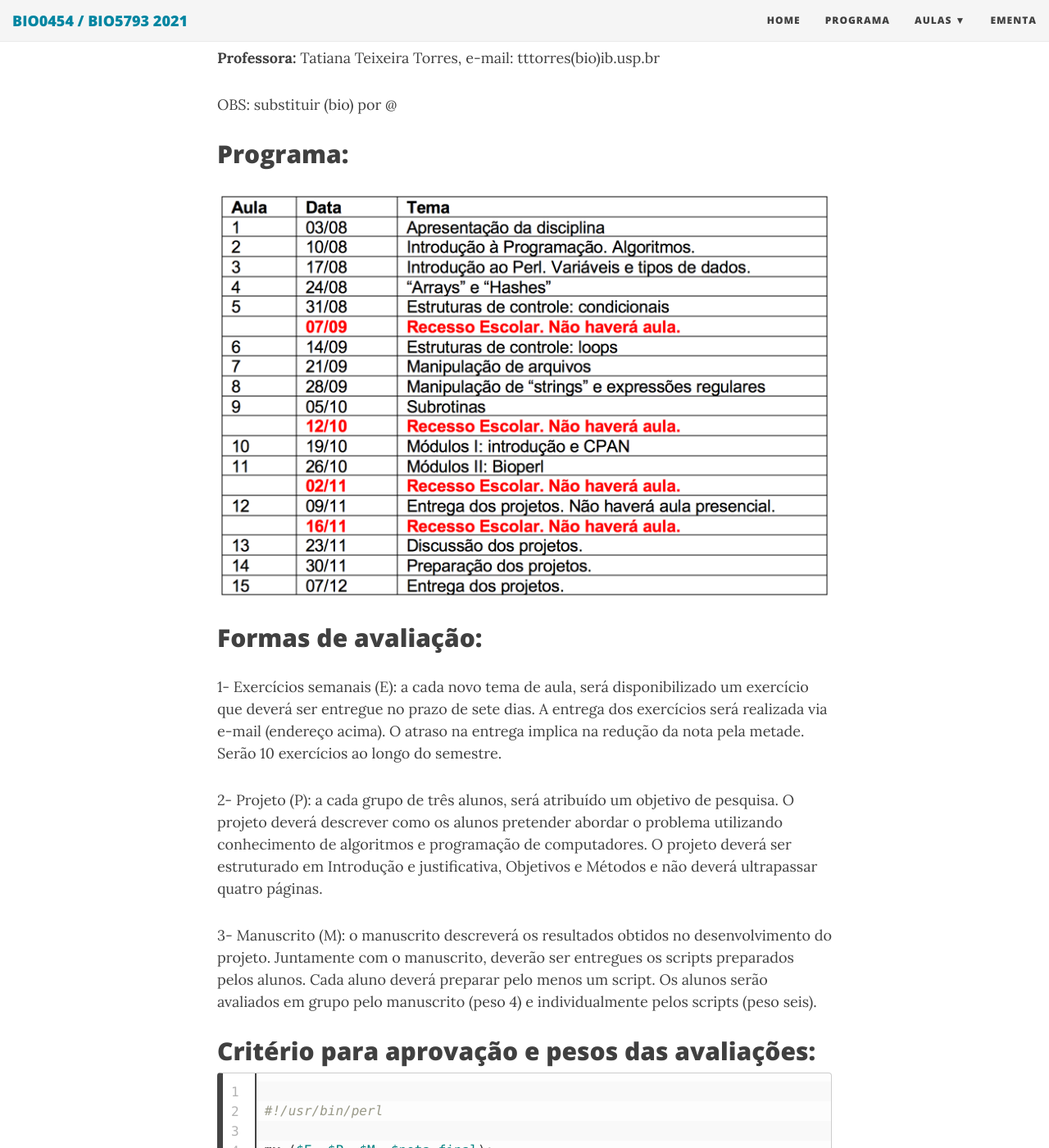
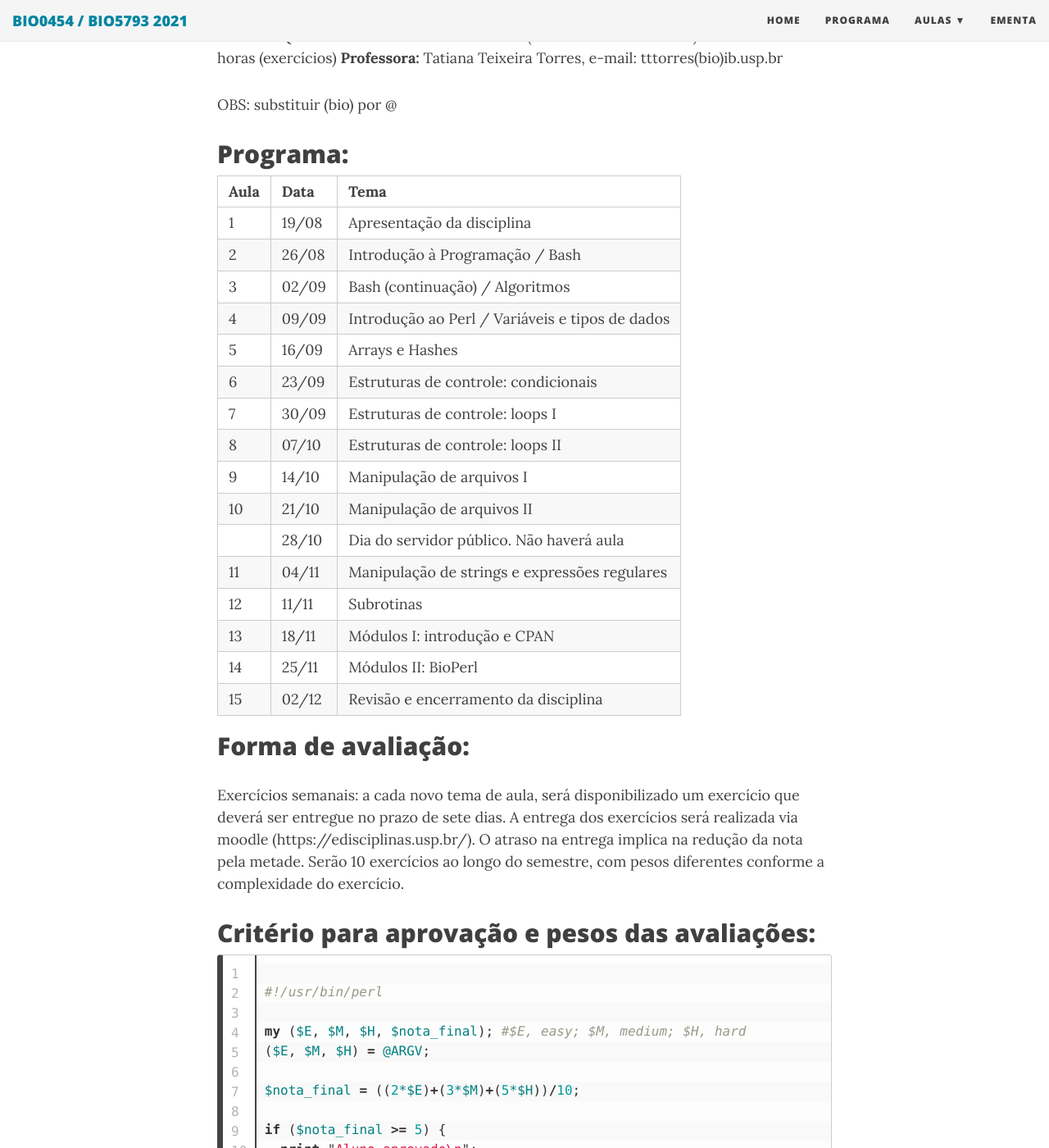
Before and after one commit to tttorres/introprog-copy, a Jekyll site: the page built from programa.md, in a window 1280 px wide and 1400 px high, scrolled down 355 px. Shown: the whole window at 82% size. Built offline with Jekyll 4.4.1, drawn with Linux system fonts in a browser that asks for light colours; nearby versions of some CDN libraries; some of the changed text lies outside the part shown.

Commit message:
Update programa.md

```diff
--- a/programa.md
+++ b/programa.md
@@ -5,34 +5,49 @@ subtitle: Introdução à Programação de Computadores para Biologia
 ---
 
 
-## 2o semestre de 2016
+## 2o semestre de 2021
 
-**Horário:**    Sexta-Feira – 14:00 às 16:00 horas
+**Horário:**    Quinta-Feira – 19:00 às 20:00 horas  (comentários interativos)
+                               20:00 às 21:00 horas  (exercícios)
 **Professora:** Tatiana Teixeira Torres, e-mail: tttorres(bio)ib.usp.br
 
 OBS: substituir (bio) por @
 
 ## Programa:
 
-![Programa](/img/programa2018.png)
+| Aula | Data  | Tema                                            |
+|------|-------|-------------------------------------------------|
+| 1    | 19/08 | Apresentação da disciplina                      |
+| 2    | 26/08 | Introdução à Programação / Bash                 |
+| 3    | 02/09 | Bash (continuação) / Algoritmos                 |
+| 4    | 09/09 | Introdução ao Perl / Variáveis e tipos de dados |
+| 5    | 16/09 | Arrays e Hashes                                 |
+| 6    | 23/09 | Estruturas de controle: condicionais            |
+| 7    | 30/09 | Estruturas de controle: loops I                 |
+| 8    | 07/10 | Estruturas de controle: loops II                |
+| 9    | 14/10 | Manipulação de arquivos I                       |
+| 10   | 21/10 | Manipulação de arquivos II                      |
+|      | 28/10 | Dia do servidor público. Não haverá aula        |
+| 11   | 04/11 | Manipulação de strings e expressões regulares   |
+| 12   | 11/11 | Subrotinas                                      |
+| 13   | 18/11 | Módulos I: introdução e CPAN                    |
+| 14   | 25/11 | Módulos II: BioPerl                             |
+| 15   | 02/12 | Revisão e encerramento da disciplina            |
 
-## Formas de avaliação:
 
-1- Exercícios semanais (E): a cada novo tema de aula, será disponibilizado um exercício que deverá ser entregue no prazo de sete dias. A entrega dos exercícios será realizada via e-mail (endereço acima). O atraso na entrega implica na redução da nota pela metade. Serão 10 exercícios ao longo do semestre.
+## Forma de avaliação:
 
-2- Projeto (P): a cada grupo de três alunos, será atribuído um objetivo de pesquisa. O projeto deverá descrever como os alunos pretender abordar o problema utilizando conhecimento de algoritmos e programação de computadores. O projeto deverá ser estruturado em Introdução e justificativa, Objetivos e Métodos e não deverá ultrapassar quatro páginas.
-
-3- Manuscrito (M): o manuscrito descreverá os resultados obtidos no desenvolvimento do projeto. Juntamente com o manuscrito, deverão ser entregues os scripts preparados pelos alunos. Cada aluno deverá preparar pelo menos um script. Os alunos serão avaliados em grupo pelo manuscrito (peso 4) e individualmente pelos scripts (peso seis).
+Exercícios semanais: a cada novo tema de aula, será disponibilizado um exercício que deverá ser entregue no prazo de sete dias. A entrega dos exercícios será realizada via moodle (https://edisciplinas.usp.br/). O atraso na entrega implica na redução da nota pela metade. Serão 10 exercícios ao longo do semestre, com pesos diferentes conforme a complexidade do exercício.
 
 ## Critério para aprovação e pesos das avaliações:
 
 {% highlight perl linenos %}
 #!/usr/bin/perl
 
-my ($E, $P, $M, $nota_final);
-($E, $P, $M) = @ARGV;
+my ($E, $M, $H, $nota_final); #$E, easy; $M, medium; $H, hard
+($E, $M, $H) = @ARGV;
 
-$nota_final = ((2*$E)+(3*$P)+(5*$M))/10;
+$nota_final = ((2*$E)+(3*$M)+(5*$H))/10;
 
 if ($nota_final >= 5) {
   print "Aluno aprovado\n";
```
